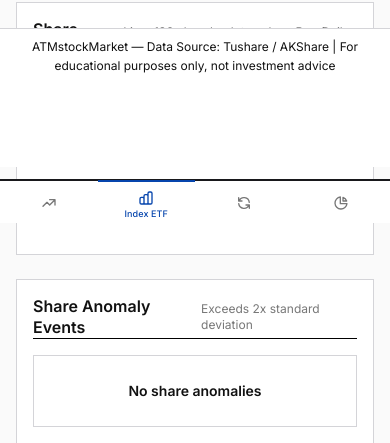
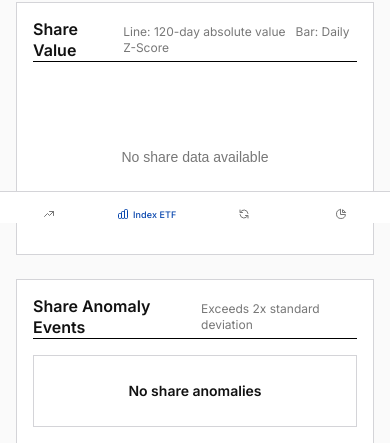
Before and after one commit to superherocheng/ATMstockMarketSimple, a FastAPI app: page /etf in a window 390 px wide. Shown: the part 621-1064 px from the top of the page. Run offline with FastAPI, Linux system fonts and the light colour scheme; data that the repository does not hold is empty; some libraries are stand-ins or nearby versions.

Commit message:
v21.1.0: Fix DB connection leak causing container unhealthy; pool optimization
- Fix fetch.py: wrap get_conn() in `with` block to prevent connection leak
- Increase pool_size 10→20, max_overflow 20→30, recycle 3600→1800s
- Mobile bottom nav: compact 32px height, hide copyright footer
- README: add v21.1.0 changelog with diagnosis details

```diff
--- a/src/core/db_manager_postgresql.py
+++ b/src/core/db_manager_postgresql.py
@@ -55,10 +55,10 @@ class PostgreSQLConnectionManager:
         self._engine = create_engine(
             self._db_url,
             poolclass=pool.QueuePool,
-            pool_size=10,
-            max_overflow=20,
+            pool_size=20,
+            max_overflow=30,
             pool_pre_ping=True,
-            pool_recycle=3600,
+            pool_recycle=1800,
             echo=False
         )
 
--- a/src/web/routers/fetch.py
+++ b/src/web/routers/fetch.py
@@ -148,38 +148,32 @@ def _run_fetch(task_type):
             from config.config import SECTOR_ETF
             from sqlalchemy import text
             from src.core.db_manager_postgresql import get_conn
-            conn = get_conn()
+            with get_conn() as conn:
 
-            # 找到最新的份额日期和日线日期
-            share_max = conn.execute(text(
-                "SELECT MAX(trade_date) FROM etf_share"
-            )).fetchone()[0]
-            kline_max = conn.execute(text(
-                "SELECT MAX(trade_date) FROM sector_etf_daily"
-            )).fetchone()[0]
+                # 找到最新的份额日期和日线日期
+                share_max = conn.execute(text(
+                    "SELECT MAX(trade_date) FROM etf_share"
+                )).fetchone()[0]
+                kline_max = conn.execute(text(
+                    "SELECT MAX(trade_date) FROM sector_etf_daily"
+                )).fetchone()[0]
 
-            share_max_str = str(share_max).replace("-", "")
-            kline_max_str = str(kline_max).replace("-", "")
+                share_max_str = str(share_max).replace("-", "")
+                kline_max_str = str(kline_max).replace("-", "")
 
-            # 统计最新份额日期有多少个ETF
-            share_count = conn.execute(text(
-                "SELECT COUNT(DISTINCT ts_code) FROM etf_share WHERE trade_date = :d"
-            ), {"d": share_max}).fetchone()[0]
+                # 统计最新份额日期有多少个ETF
+                share_count = conn.execute(text(
+                    "SELECT COUNT(DISTINCT ts_code) FROM etf_share WHERE trade_date = :d"
+                ), {"d": share_max}).fetchone()[0]
 
-            total_sector = len(SECTOR_ETF)
+                total_sector = len(SECTOR_ETF)
 
-            _add_log(f"[INFO] 最新日线日期: {kline_max_str}, 最新份额日期: {share_max_str}")
-            _add_log(f"[INFO] 份额截面: {share_count}/{total_sector} 只ETF有数据")
+                _add_log(f"[INFO] 最新日线日期: {kline_max_str}, 最新份额日期: {share_max_str}")
+                _add_log(f"[INFO] 份额截面: {share_count}/{total_sector} 只ETF有数据")
 
-            if share_count < total_sector:
-                _add_log(f"[SKIP] 份额数据不完整（{share_count}/{total_sector}），跳过因子计算")
-                _add_log("[INFO] 份额数据通常T+1公布，请在下一个交易日开盘后重新获取")
-                _cache_invalidate("etf", "overview", "analysis")
-                with _fetch_lock:
-                    _fetch_status["backtest_done"] = False
-                    _fetch_status["progress"] = 100
-                    _fetch_status["current_step"] = "完成（份额不完整，回测跳过）"
-                return
+                if share_count < total_sector:
+                    _add_log(f"[INFO] 份额数据不完整（{share_count}/{total_sector}），因子子进程已运行，继续执行回测")
+                    _add_log("[INFO] 份额数据通常T+1公布，此提示不影响因子计算结果")
         except Exception as e:
             _add_log(f"[WARN] 份额完整性检查失败: {e}，继续执行回测")
 
@@ -279,6 +273,7 @@ async def api_fetch_status():
             "finished_at": _fetch_status["finished_at"],
             "current_step": _fetch_status["current_step"],
             "progress": _fetch_status["progress"],
+            "backtest_done": _fetch_status.get("backtest_done", False),
         }
 
 
--- a/src/web/static/css/app.css
+++ b/src/web/static/css/app.css
@@ -1113,10 +1113,7 @@ body {
 }
 @media (max-width: 639px) {
     footer {
-        bottom: 56px;
-    }
-    body {
-        padding-bottom: calc(60px + 56px + env(safe-area-inset-bottom, 0));
+        display: none;
     }
 }
 
@@ -1380,7 +1377,7 @@ canvas { max-width: 100% !important; }
 .text-down { color: var(--c-down); }
 
 /* ══════════════════════════════════════════════════
-   底部导航栏（移动端）— Sharp borders
+   底部导航栏（移动端）— 紧凑型
    ══════════════════════════════════════════════════ */
 
 /* 默认隐藏底部导航栏 */
@@ -1391,8 +1388,8 @@ canvas { max-width: 100% !important; }
     left: 0;
     right: 0;
     background: var(--c-bg-secondary);
-    border-top: 2px solid var(--c-border-strong);
-    z-index: calc(var(--z-modal) + 1);
+    border-top: 1px solid var(--c-border);
+    z-index: 100;
     padding: 0 env(safe-area-inset-right, 0) env(safe-area-inset-bottom, 0) env(safe-area-inset-left, 0);
     box-shadow: none;
 }
@@ -1402,16 +1399,17 @@ canvas { max-width: 100% !important; }
     .bottom-nav {
         display: flex;
         justify-content: space-around;
-        align-items: center;
-        height: 44px;
+        align-items: stretch;
+        height: 32px;
     }
 
     body {
-        padding-bottom: calc(44px + env(safe-area-inset-bottom, 0));
-    }
-
+        padding-bottom: calc(32px + env(safe-area-inset-bottom, 0));
+    }
+
+    /* 移动端隐藏底部版权 footer（被导航栏替代） */
     footer {
-        padding-bottom: calc(var(--space-4) + 44px + env(safe-area-inset-bottom, 0));
+        display: none;
     }
 }
 
@@ -1419,20 +1417,18 @@ canvas { max-width: 100% !important; }
 .bottom-nav-item {
     flex: 1;
     display: flex;
-    flex-direction: column;
+    flex-direction: row;
     align-items: center;
     justify-content: center;
-    gap: 1px;
-    min-height: 44px;
+    gap: 3px;
     text-decoration: none;
     color: var(--c-text-tertiary);
-    transition: all var(--transition-fast);
+    transition: color var(--transition-fast);
     position: relative;
     -webkit-tap-highlight-color: transparent;
     border-radius: 0;
     margin: 0;
-    padding: 4px 0;
-    border-top: 2px solid transparent;
+    padding: 0 2px;
 }
 
 .bottom-nav-item:hover {
@@ -1443,27 +1439,27 @@ canvas { max-width: 100% !important; }
 
 .bottom-nav-item.active {
     color: var(--c-link);
-    border-top-color: var(--c-link);
 }
 
 .bottom-nav-icon {
     display: flex;
     align-items: center;
     justify-content: center;
-    width: 20px;
-    height: 20px;
+    width: 14px;
+    height: 14px;
+    flex-shrink: 0;
 }
 
 .bottom-nav-icon svg {
-    width: 16px;
-    height: 16px;
+    width: 12px;
+    height: 12px;
     stroke-width: 2;
 }
 
 .bottom-nav-label {
     font-size: 9px;
     font-weight: 500;
-    line-height: 1.1;
+    line-height: 1;
     letter-spacing: 0.01em;
 }
 
```
Also changed, not shown: README.md.
